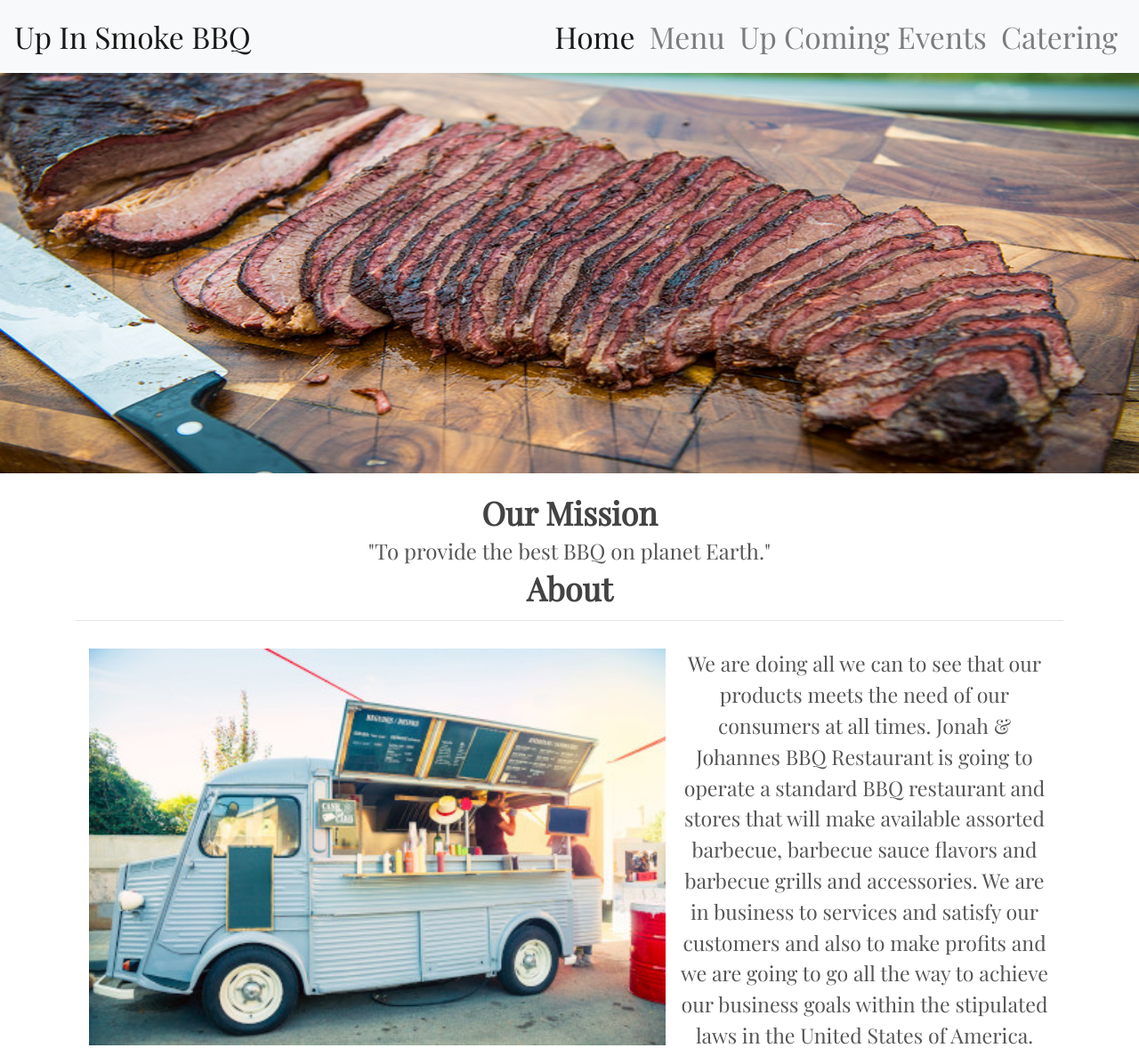
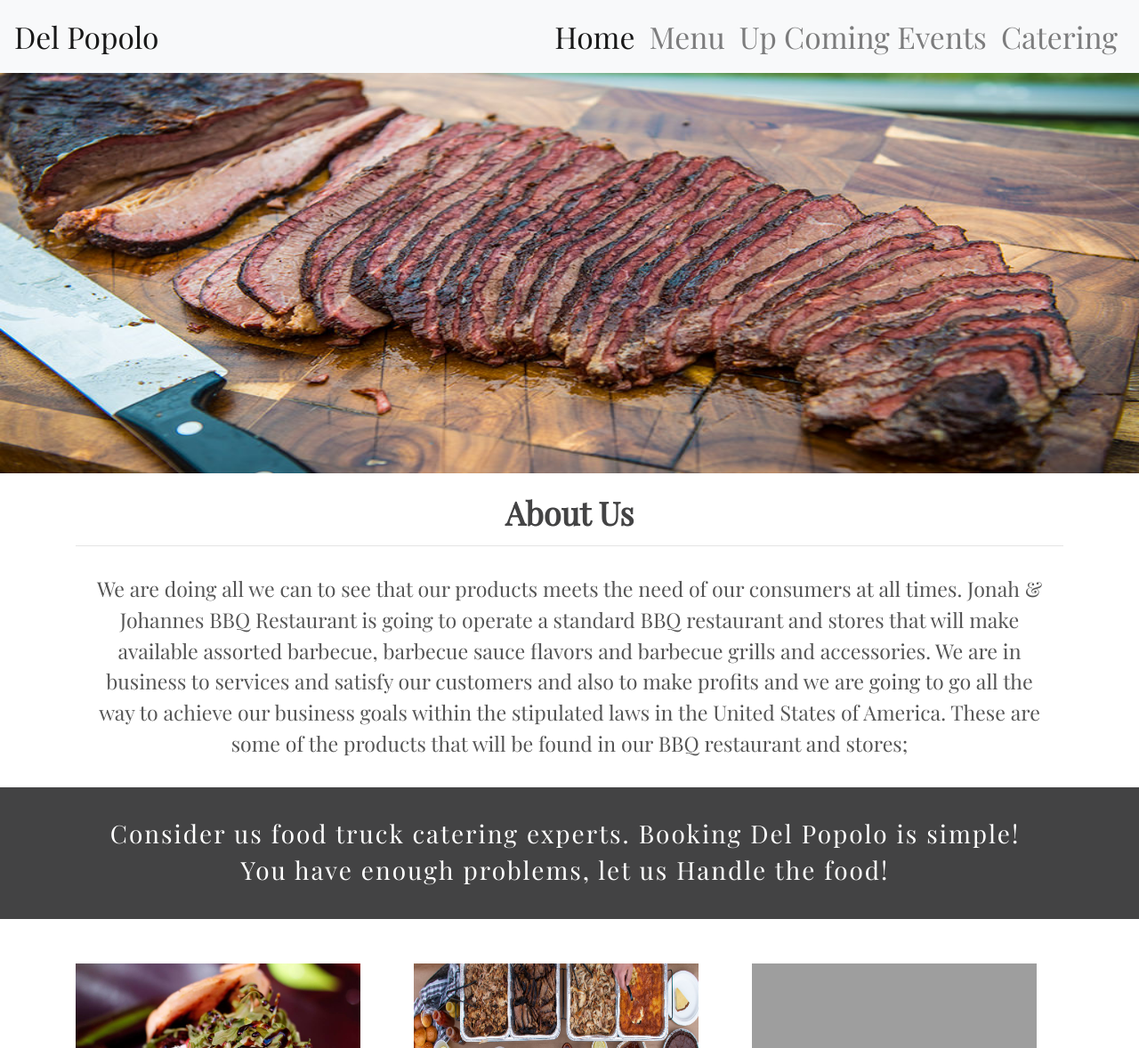
Before and after one commit to Code-Institute-Submissions/Del-Popolo, a plain HTML site: page index.html in a window 1280 px wide. Shown: the top 1178 px of the page at 89% size. Drawn offline with nearby package versions, Linux system fonts and the light colour scheme; grey boxes are pictures that could not be loaded.

Commit message:
Changed header picture, removed pic from about us

```diff
--- a/index.html
+++ b/index.html
@@ -4,7 +4,7 @@
     <meta charset="UTF-8">
     <meta name="viewport" content="width=device-width, initial-scale=1.0">
     <meta http-equiv="X-UA-Compatible" content="ie=edge">
-    <title>Up In Smoke BBQ</title>
+    <title>Del Popolo</title>
     <link rel="stylesheet" href="https://stackpath.bootstrapcdn.com/bootstrap/4.3.1/css/bootstrap.min.css" integrity="sha384-ggOyR0iXCbMQv3Xipma34MD+dH/1fQ784/j6cY/iJTQUOhcWr7x9JvoRxT2MZw1T" crossorigin="anonymous">
     <link rel="stylesheet" href="https://use.fontawesome.com/releases/v5.6.1/css/all.css" integrity="sha384-gfdkjb5BdAXd+lj+gudLWI+BXq4IuLW5IT+brZEZsLFm++aCMlF1V92rMkPaX4PP" crossorigin="anonymous">
     <link href="https://fonts.googleapis.com/css?family=Roboto:400,700" rel="stylesheet">
@@ -16,7 +16,7 @@
     <!--<Nav>-->
     <nav class="navbar navbar-expand-lg navbar-light bg-light">
 
-        <a class="nav_txt navbar-brand" href="#">Up In Smoke BBQ</a>
+        <a class="nav_txt navbar-brand" href="#">Del Popolo</a>
         <button class="navbar-toggler" type="button" data-toggle="collapse" data-target="#navbarNav" aria-controls="navbarNav" aria-expanded="false" aria-label="Toggle navigation">
         <span class="navbar-toggler-icon"></span>
         </button>
@@ -58,11 +58,9 @@
         <div class="container About Us">
             <div class="row">
                  <div class="col-sm-12 col-md-12 col-lg-12 about_us " >
-                    <h2 class="heading_txt" >Our Mission</h2>
-                     <h4>"To provide the best BBQ on planet Earth."</h4>
-                     <h3 class="heading_txt">About</h3>
+                    <h2 class="heading_txt" >About Us</h2>
                      <hr>
-                     <p class="about_txt"> <img class="about_img" src="assets/images/about_us.jpg" alt="Food Truck">We are doing all we can to see that our products meets the need of our consumers at all times. Jonah & Johannes BBQ Restaurant is going to operate a standard BBQ restaurant and stores that will make available assorted barbecue, barbecue sauce flavors and barbecue grills and accessories.
+                     <p class="about_txt">We are doing all we can to see that our products meets the need of our consumers at all times. Jonah & Johannes BBQ Restaurant is going to operate a standard BBQ restaurant and stores that will make available assorted barbecue, barbecue sauce flavors and barbecue grills and accessories.
                         We are in business to services and satisfy our customers and also to make profits and we are going to go all the way to achieve our business goals within the stipulated laws in the United States of America. These are some of the products that will be found in our BBQ restaurant and stores;
                      </p>
                 </div>
@@ -76,7 +74,7 @@
         <div class="container-fluid">
             <div class="row banner">
                 <div class="col-12-md col-12-lg banner_h3" style="width: 100%;">
-                   <h3>Consider us food truck catering experts. Booking Up In Smoke is simple!</h3>
+                   <h3>Consider us food truck catering experts. Booking Del Popolo is simple!</h3>
                    <h3>You have enough problems, let us Handle the food!</h3>
                 </div>
             </div>
```
